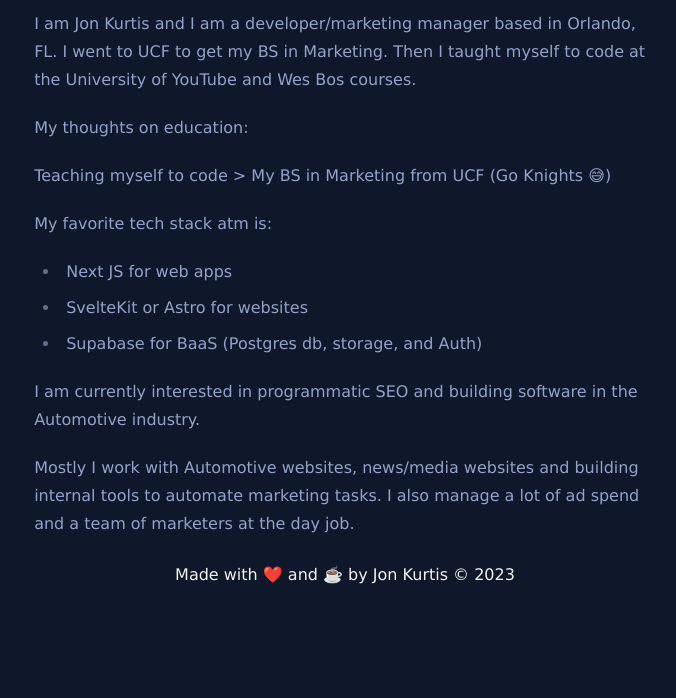
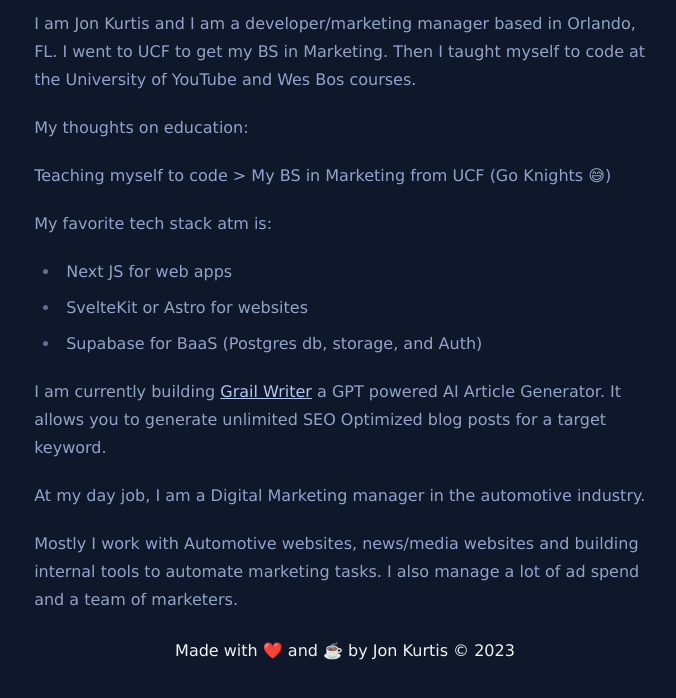
Before and after one commit to jonkurtis/jonkurtis, an Astro site: page / in a window 1280 px wide. Shown: the part 198-896 px from the top of the page, without its empty margins (295-971 px from the left). Before the commit the page ends 830 px from the top, so only its background shows below. Built offline with nearby package versions, Linux system fonts and the light colour scheme; Astro itself is replaced by a stand-in of ours.

Commit message:
Add Grail

```diff
--- a/src/pages/index.astro
+++ b/src/pages/index.astro
@@ -1,22 +1,36 @@
 ---
-import BaseLayout from '../layouts/BaseLayout.astro';
-import { SITE_TITLE, SITE_DESCRIPTION } from '../consts';
+import BaseLayout from "../layouts/BaseLayout.astro";
+import { SITE_TITLE, SITE_DESCRIPTION } from "../consts";
 ---
 
 <BaseLayout title={SITE_TITLE} description={SITE_DESCRIPTION}>
   <h1>🧑‍🚀 Hello there Friend!</h1>
   <p>
-		I am Jon Kurtis and I am a developer/marketing manager based in Orlando, FL. I went to UCF to get my BS in Marketing. Then I taught myself to code at the University of YouTube and Wes Bos courses.
+    I am Jon Kurtis and I am a developer/marketing manager based in Orlando, FL.
+    I went to UCF to get my BS in Marketing. Then I taught myself to code at the
+    University of YouTube and Wes Bos courses.
   </p>
   <p>My thoughts on education:</p>
-	<p>Teaching myself to code &gt; My BS in Marketing from UCF (Go Knights 😅)</p>
+  <p>
+    Teaching myself to code &gt; My BS in Marketing from UCF (Go Knights 😅)
+  </p>
   <p>My favorite tech stack atm is:</p>
   <ul>
     <li>Next JS for web apps</li>
     <li>SvelteKit or Astro for websites</li>
     <li>Supabase for BaaS (Postgres db, storage, and Auth)</li>
   </ul>
-	<p>I am currently interested in programmatic SEO and building software in the Automotive industry.</p>
-	<p>Mostly I work with Automotive websites, news/media websites and building internal tools to automate marketing tasks. I also manage a lot of ad spend and a team of marketers at the day job.</p>
-
+  <p>
+    I am currently building <a href="https://grailwriter.com">Grail Writer</a> a
+    GPT powered AI Article Generator. It allows you to generate unlimited SEO Optimized
+    blog posts for a target keyword.
+  </p>
+  <p>
+    At my day job, I am a Digital Marketing manager in the automotive industry.
+  </p>
+  <p>
+    Mostly I work with Automotive websites, news/media websites and building
+    internal tools to automate marketing tasks. I also manage a lot of ad spend
+    and a team of marketers.
+  </p>
 </BaseLayout>
```
Lines whose indentation alone changed are shown as unchanged.
